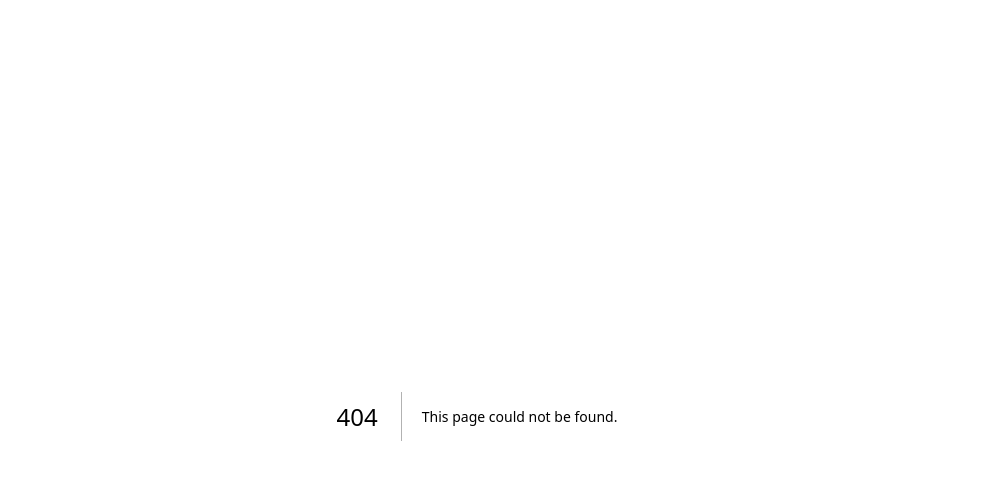
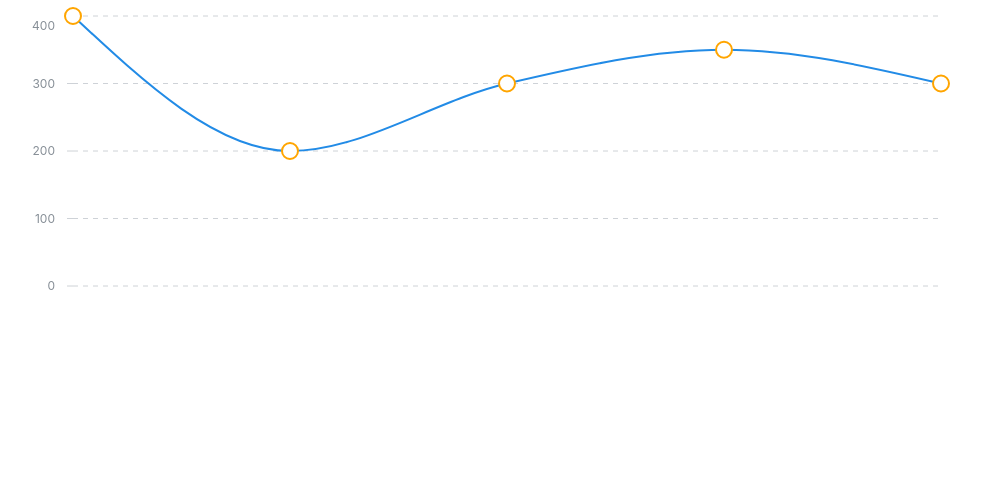
Before and after one commit to yasushi-mo/mantine-next-app-router, a Next.js app: page /charts/mantine-charts/line-charts/customized-dots in a window 1280 px wide. Before the commit this address had no page. Shown: the top 480 px of the page, without its empty margins (163-1144 px from the left). Built offline with nearby package versions, Linux system fonts and the light colour scheme.

Commit message:
Add: CustomizedDotsLineChart

```diff
--- /dev/null
+++ b/src/app/charts/mantine-charts/line-charts/customized-dots/page.tsx
@@ -0,0 +1,33 @@
+import { LineChart } from "@mantine/charts";
+
+const data = [
+  { name: "A", value: 400 },
+  { name: "B", value: 200 },
+  { name: "C", value: 300 },
+  { name: "D", value: 350 },
+  { name: "E", value: 300 },
+];
+
+type CustomDotProps = {
+  cx?: number;
+  cy?: number;
+  // payload?: { element: string }; // Define the shape of the payload here
+};
+
+function CustomizedDot({ cx, cy }: CustomDotProps) {
+  return (
+    <circle cx={cx} cy={cy} r={8} stroke="orange" strokeWidth={2} fill="#fff" />
+  );
+}
+
+export default function CustomizedDotsLineChart() {
+  return (
+    <LineChart
+      h={300}
+      data={data}
+      dataKey="date"
+      series={[{ name: "value", color: "blue" }]}
+      lineProps={{ dot: <CustomizedDot /> }}
+    />
+  );
+}
```
